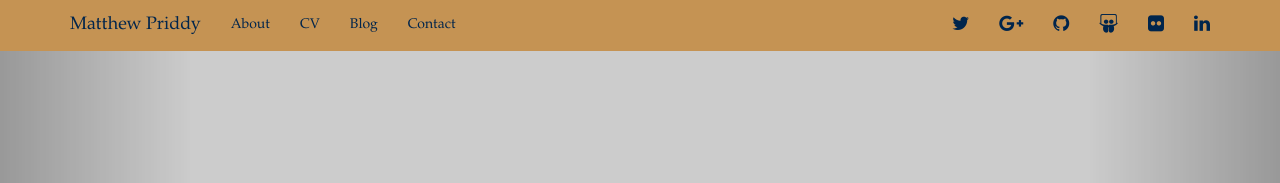
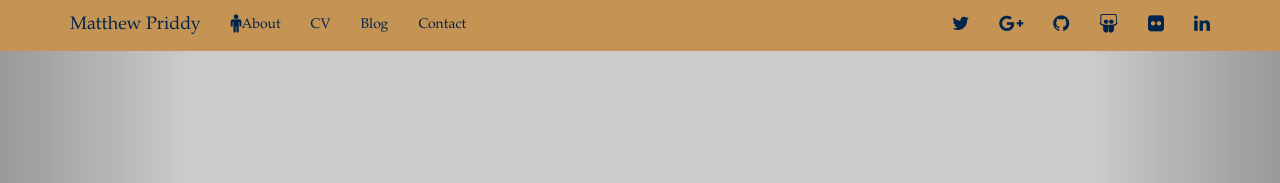
Before and after one commit to mwpriddy/mwpriddy.github.io, a Jekyll site: the page index.html, which Jekyll copies as it is, in a window 1280 px wide. Shown: the top 183 px of the page. Built offline with Jekyll 4.4.1, drawn with Linux system fonts in a browser that asks for light colours; nearby versions of some CDN libraries.

Commit message:
add male symbol to about

```diff
--- a/index.html
+++ b/index.html
@@ -54,7 +54,7 @@
             <!-- Collect the nav links, forms, and other content for toggling -->
             <div class="collapse navbar-collapse" id="bs-example-navbar-collapse-1">
                 <ul class="nav navbar-nav">
-                    <li><a href="about/">About</a></li>
+                    <li><a href="about/"><i class="fa fa-male fa-lg"></i>About</a></li>
                     <li><a href="cv/">CV</a></li>
                     <li><a href="blog/">Blog</a></li>
                     <li><a href="contact/">Contact</a></li>
```
